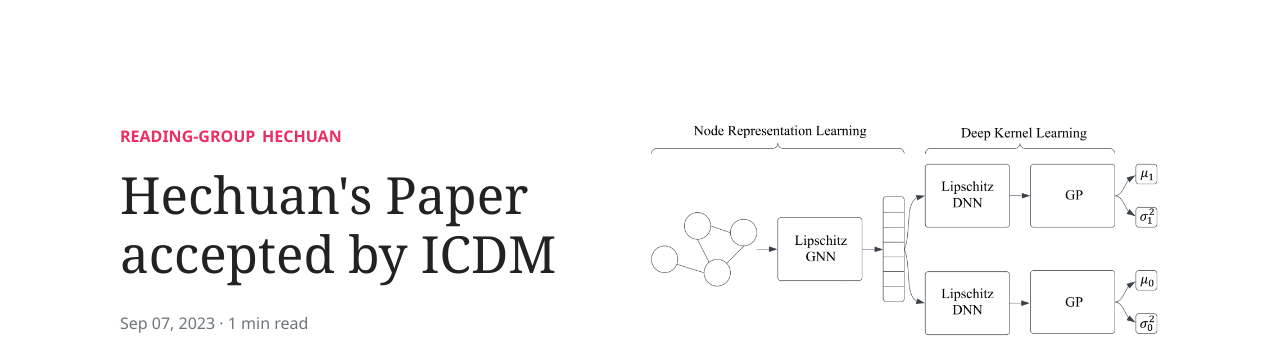
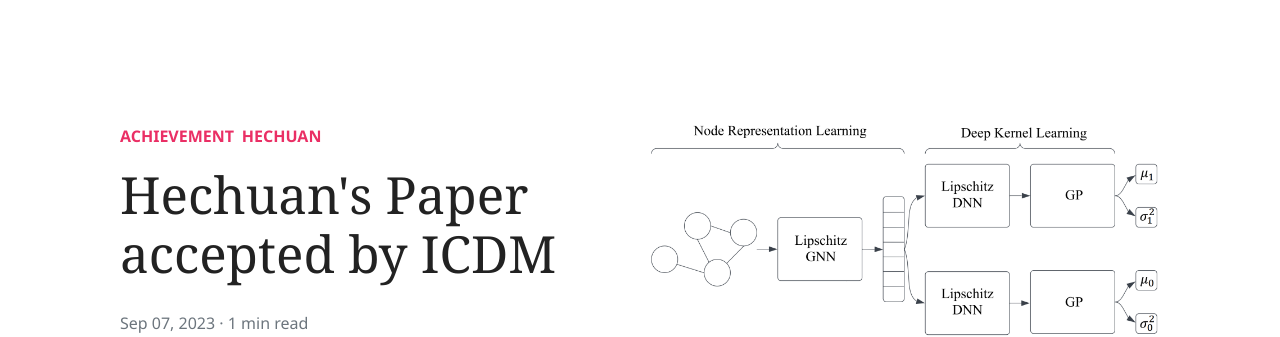
Before and after one commit to CIRES-Archive/CIRES-Archive.github.io, a Jekyll site: the page built from _posts/2023-09-07-hechuan-icdm.md, in a window 1280 px wide and 900 px high. Shown: the top 337 px of the window. Built offline with Jekyll 4.4.1, drawn with Linux system fonts in a browser that asks for light colours; nearby versions of some CDN libraries; comment, search, counter and statistics services are not loaded.

Commit message:
Update 2023-09-07-hechuan-icdm.md

```diff
--- a/_posts/2023-09-07-hechuan-icdm.md
+++ b/_posts/2023-09-07-hechuan-icdm.md
@@ -1,7 +1,7 @@
 ---
 layout: post
 title:  "Hechuan's Paper accepted by ICDM"
-categories: [ Reading-Group, Hechuan ]
+categories: [ Achievement, Hechuan ]
 image: assets/images/hechuan-icdm-23.png
 comments: true
 ---
```
